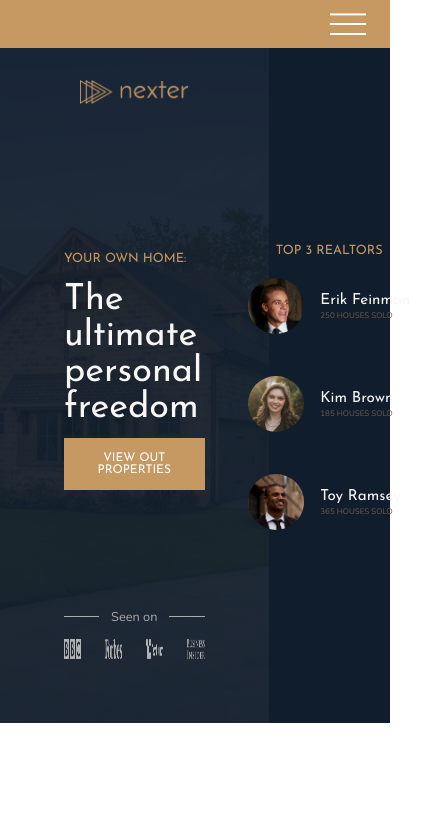
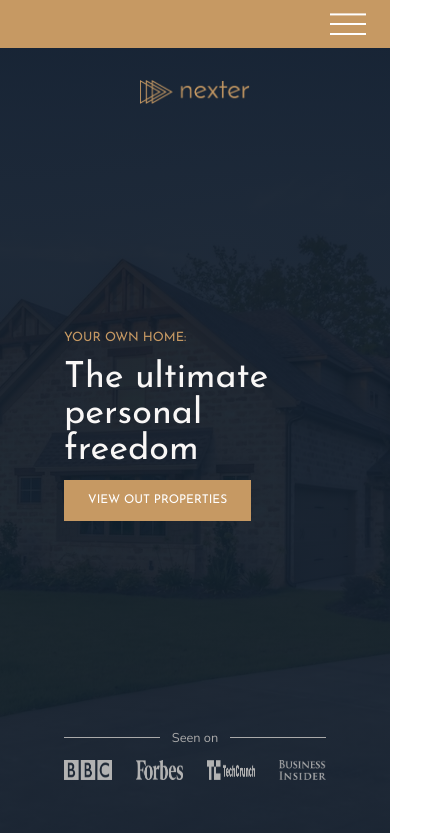
Before and after one commit to ilianrusev/nexter-project, an Angular app: page / in a window 390 px wide. Shown: the top 833 px of the page, 441 px wide, since content can reach past the window. Built offline with nearby package versions, Linux system fonts and the light colour scheme.

Commit message:
responsive design for the realtors

```diff
--- a/src/app/pages/home/home.component.scss
+++ b/src/app/pages/home/home.component.scss
@@ -18,6 +18,13 @@
       [center-end]
       minmax(6rem, 1fr)
       [full-end];
+  }
+
+  @media only screen and (max-width: $bp-medium) {
+    grid-template-rows: 6rem calc(100vh - 6rem) min-content min-content 40vw repeat(
+        3,
+        min-content
+      );
   }
 }
 
@@ -94,6 +101,10 @@
   grid-row-gap: 1.5rem;
   justify-content: center;
 
+  @media only screen and (max-width: $bp-medium) {
+    grid-column: 1 / -1;
+  }
+
   &__logo {
     height: 3rem;
     justify-self: center;
@@ -147,12 +158,20 @@
   justify-items: center;
   grid-row-gap: 2rem;
 
+  @media only screen and (max-width: $bp-medium) {
+    grid-column: 1 / -1;
+  }
+
   &__list {
     display: grid;
     grid-template-columns: min-content max-content;
     grid-column-gap: 2rem;
     grid-row-gap: 5vh;
     align-items: center;
+
+    @media only screen and (max-width: $bp-medium) {
+      grid-template-columns: repeat(3, min-content max-content);
+    }
   }
 
   &__img {
--- a/src/sass/variables.scss
+++ b/src/sass/variables.scss
@@ -17,3 +17,4 @@
 // RESPONSIVE BREAKPOINTS
 $bp-largest: 75em; // 1200ox
 $bp-large: 62.5em; // 1000ox
+$bp-medium: 50em; // 800px
```
